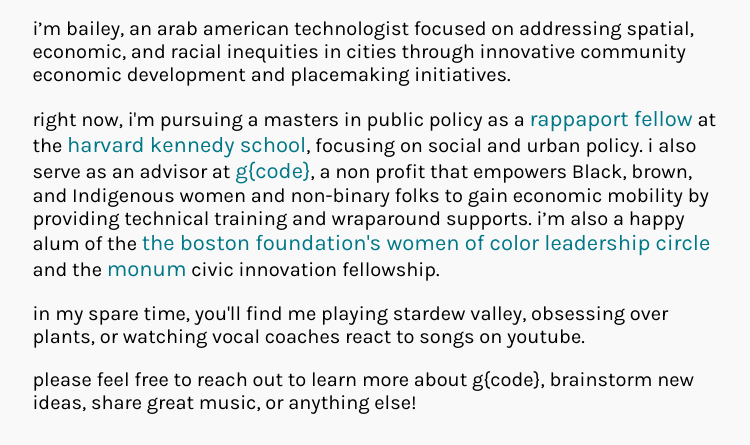
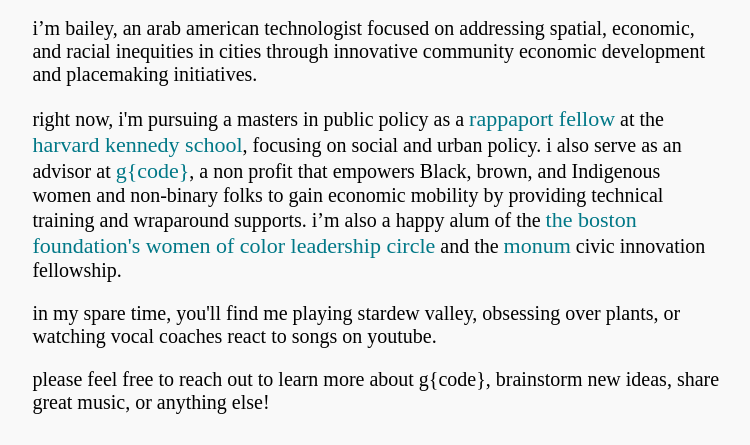
Before and after one commit to BaileySiber/Site, a React app: page / in a window 1280 px wide. Shown: the part 197-642 px from the top of the page, without its empty margins (262-1012 px from the left). Built offline with nearby package versions, Linux system fonts and the light colour scheme.

Commit message:
Update index.css

```diff
--- a/src/css/index.css
+++ b/src/css/index.css
@@ -1,7 +1,7 @@
 body {
   margin: 0;
   padding: 0;
-  font-family: 'Karla', sans-serif;
+  font-family: 'Lora';
   background-color: #F9F9F9;
   overflow-x: hidden;
 }
```
